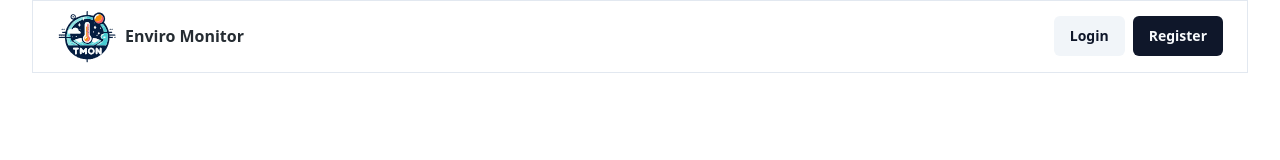
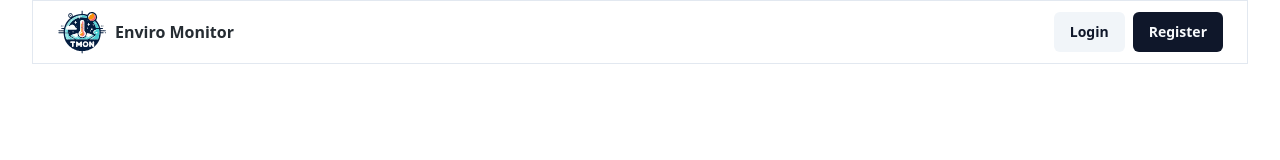
Before and after one commit to Bohdlesk/env-monitor-front-end, a React (Vite) app: page / in a window 1280 px wide. Shown: the top 160 px of the page. Built offline with nearby package versions, Linux system fonts and the light colour scheme.

Commit message:
Leader logo alt. Size

```diff
--- a/src/components/header.tsx
+++ b/src/components/header.tsx
@@ -7,7 +7,7 @@ const Header = () => {
             <div className="flex justify-between">
                 <div className="flex items-center">
                     <Link to="/" className="flex items-center">
-                        <img src="logo.svg" alt="Tmon" width="60" height="60"
+                        <img src="logo.svg" alt="Enviro Monitor" width="50" height="50"
                              className="d-inline-block text-center" />
                         <span className="ml-2 font-semibold text-[#252C32] text-center">Enviro Monitor</span>
                     </Link>
```
